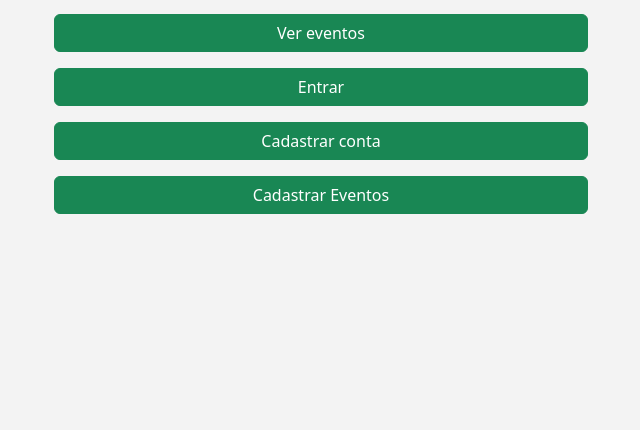
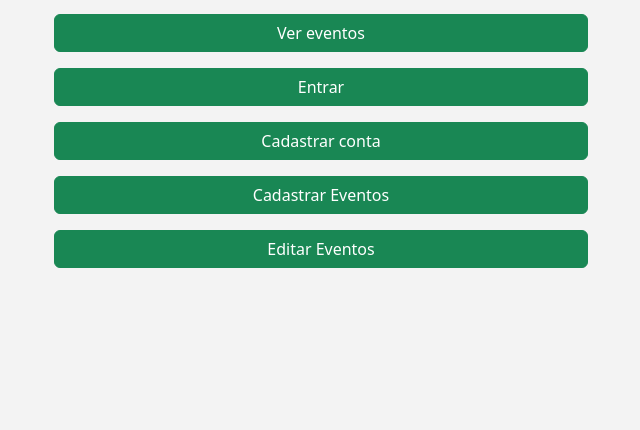
Before and after one commit to AnaCandida/Projeto-Empreendedor, a Django app: page / in a window 1280 px wide. Shown: the part 330-760 px from the top of the page, without its empty margins (319-959 px from the left). Run offline with Django 4.2, Linux system fonts and the light colour scheme; some libraries are stand-ins or nearby versions.

Commit message:
Inserido botão de editar evento
Inserido botão de editar evento

```diff
--- a/bora_la/core/templates/index.html
+++ b/bora_la/core/templates/index.html
@@ -24,6 +24,9 @@
             <a href="{% url 'cadastrar_evento' %}" class="btn btn-success mt-3 d-block">
                 Cadastrar Eventos
             </a>
+            <a href="{% url 'editar_evento' %}" class="btn btn-success mt-3 d-block">
+                Editar Eventos
+            </a>
         </div>
     </div>
 </div>
```
